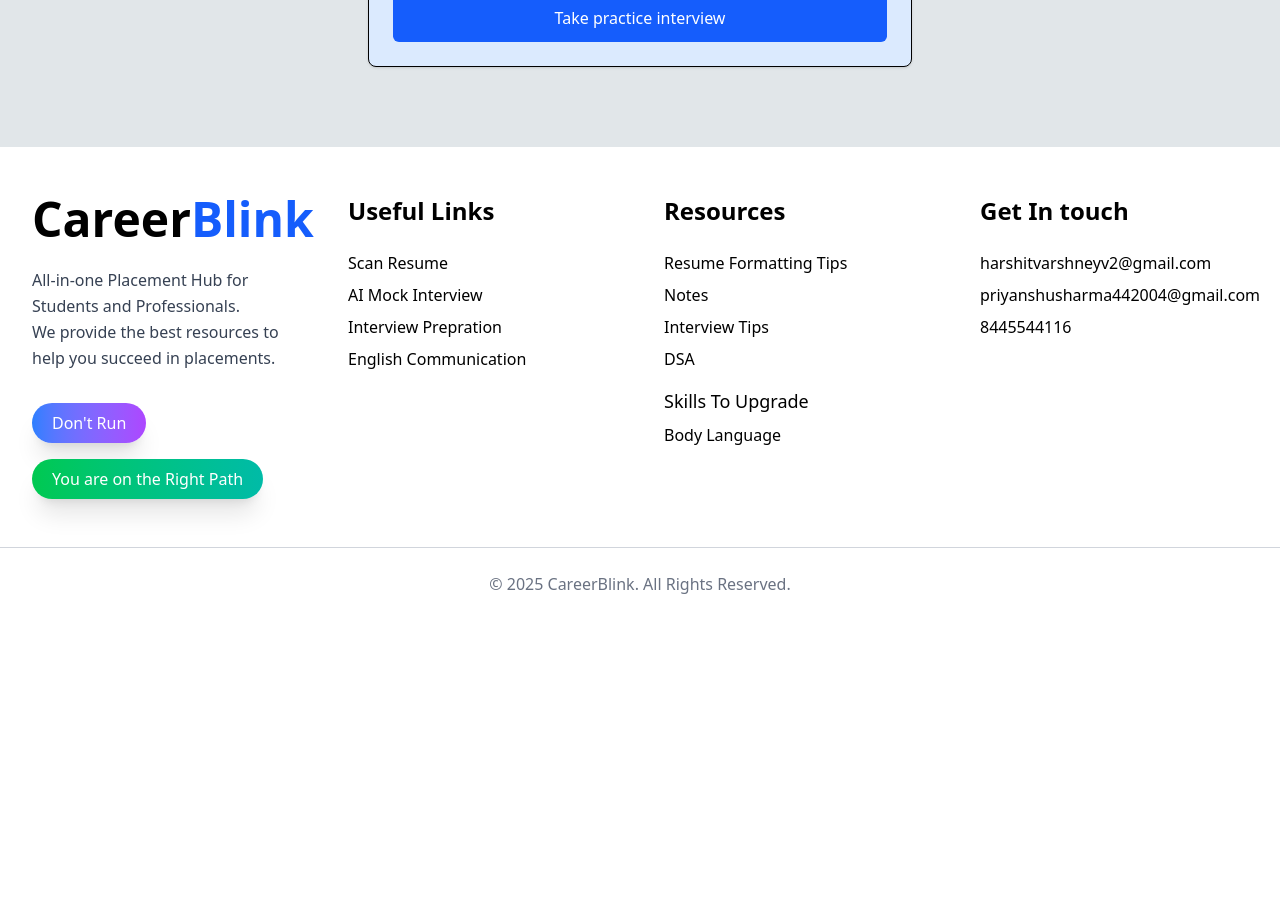
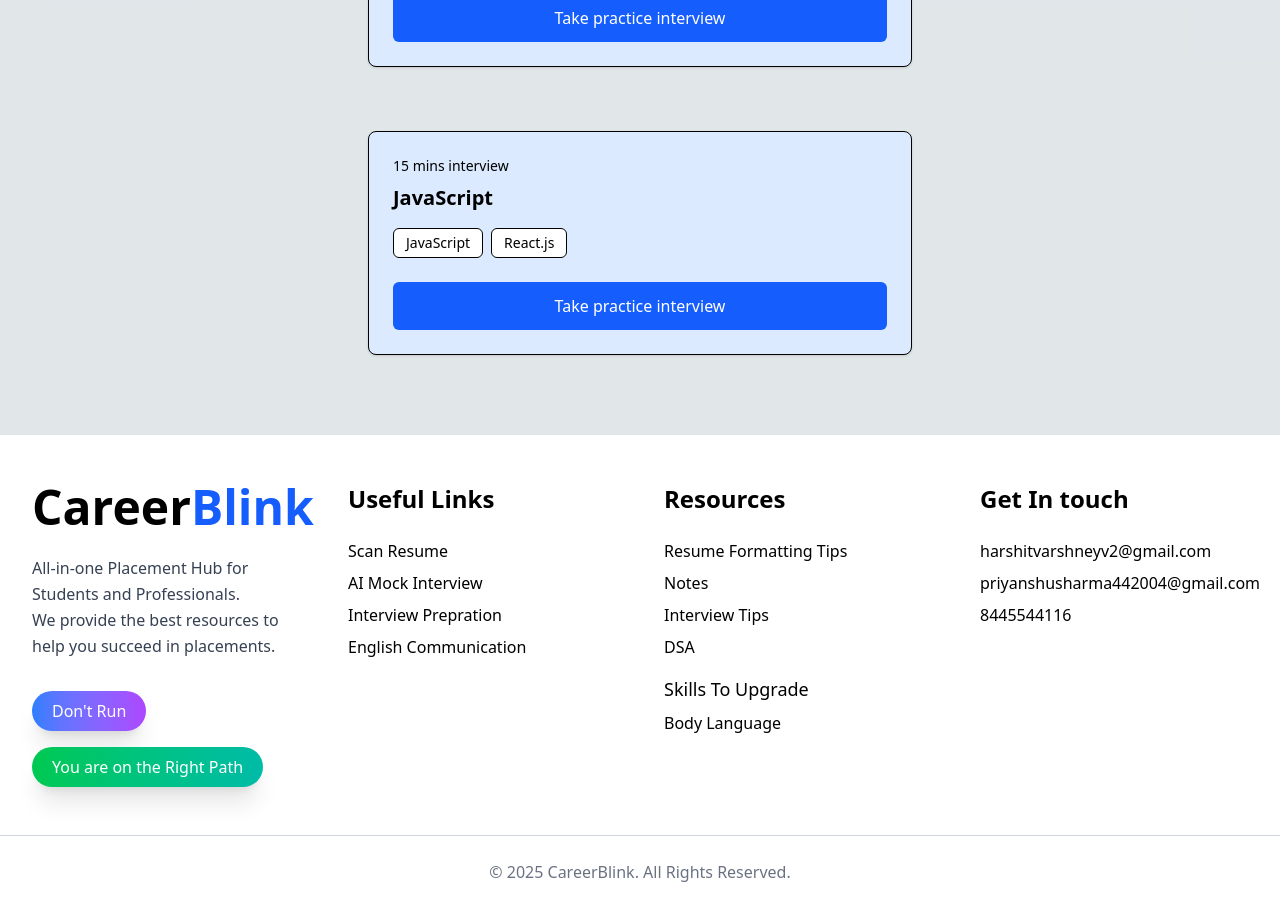
Before and after one commit to priyanshu442004/Career-Blink, a React (Vite) app in the folder Client/: page /AIMockInterview in a window 1280 px wide. Shown: the part 980-1901 px from the top of the page. Before the commit the page ends 1624 px from the top, so only its background shows below. Built offline with nearby package versions, Linux system fonts and the light colour scheme.

Commit message:
Checking the working of AiMock only

```diff
--- a/Client/src/pages/Mock Interview/AI mock Interview/AIMockInterview.jsx
+++ b/Client/src/pages/Mock Interview/AI mock Interview/AIMockInterview.jsx
@@ -16,6 +16,12 @@ const AIMockInterview = () => {
       path:"C++Interview",
       skills: ["Core JAVA", "Spring Framework"]
     },
+    {
+      language: "JavaScript",
+      time: "15 mins interview",
+      path: "JavaScript",
+      skills: ["JavaScript","React.js"]
+    }
   ];
 
   const handleNavigate1 = (path) => {
```
